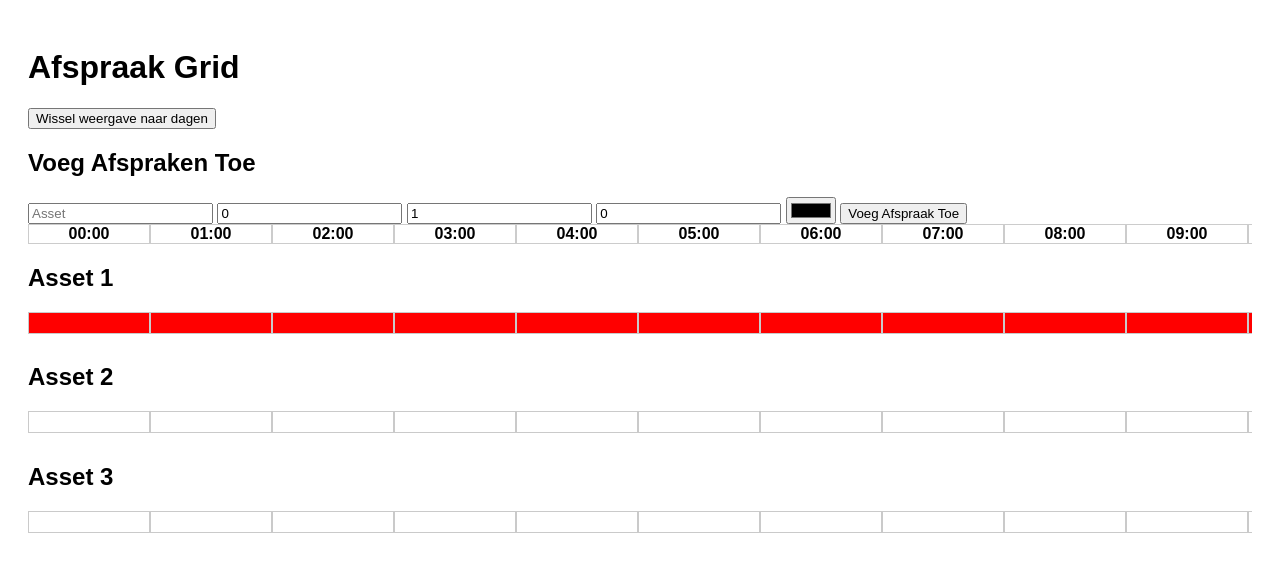
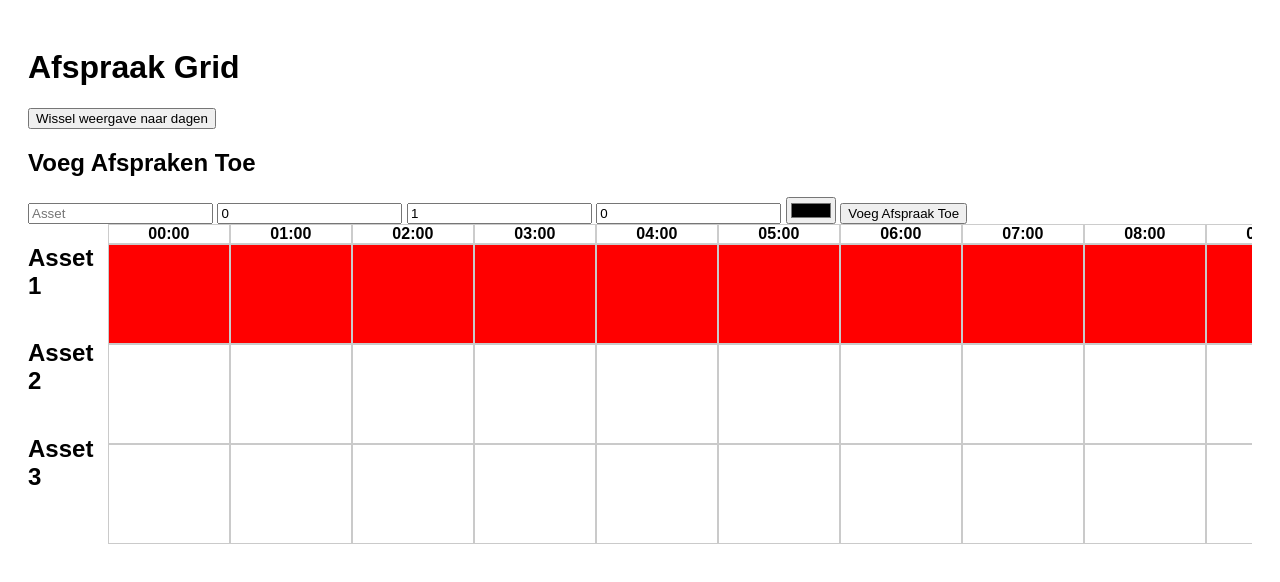
Before and after one commit to LewRobin/planbord, a Svelte app: page / in a window 1280 px wide. Shown: the top 582 px of the page. Built offline with nearby package versions, Linux system fonts and the light colour scheme.

Commit message:
Basic version from POC

```diff
--- a/rollup.config.js
+++ b/rollup.config.js
@@ -37,7 +37,10 @@ export default {
         sourcemap: true,
         format: 'iife',
         name: 'app',
-        file: 'public/build/bundle.js'
+        file: 'public/build/bundle.js',
+        globals: {
+            '@sveltejs/svelte-virtual-list': 'VirtualList' // Voeg deze regel toe
+        }
     },
     plugins: [
         svelte({
@@ -47,15 +50,8 @@ export default {
                 dev: !production
             }
         }),
-        // we'll extract any component CSS out into
-        // a separate file - better for performance
         css({output: 'bundle.css'}),
 
-        // If you have external dependencies installed from
-        // npm, you'll most likely need these plugins. In
-        // some cases you'll need additional configuration -
-        // consult the documentation for details:
-        // https://github.com/rollup/plugins/tree/master/packages/commonjs
         resolve({
             browser: true,
             dedupe: ['svelte'],
@@ -67,17 +63,12 @@ export default {
             inlineSources: !production
         }),
 
-        // In dev mode, call `npm run start` once
-        // the bundle has been generated
         !production && serve(),
-
-        // Watch the `public` directory and refresh the
-        // browser on changes when not in production
         !production && livereload('public'),
-
-        // If we're building for production (npm run build
-        // instead of npm run dev), minify
         production && terser()
+    ],
+    external: [
+        '@sveltejs/svelte-virtual-list' // Markeer als extern
     ],
     watch: {
         clearScreen: false
--- a/src/components/grid/Grid.svelte
+++ b/src/components/grid/Grid.svelte
@@ -2,11 +2,17 @@
     import Row from './Row.svelte';
 
     export let assets: string[];
+
     export let amountOfDays: number;
     export let appointments: { asset: string; startTime: number; endTime: number; day: number; color: string }[];
     export let viewMode: string;
 </script>
-
+<div class="main-container">
+    <div class="asset-container">
+        <h2>Asset 1</h2>
+        <h2>Asset 2</h2>
+        <h2>Asset 3</h2>
+    </div>
     <div class="grid-container">
         <div class="header">
             {#if viewMode === 'hours'}
@@ -27,8 +33,20 @@
             {/each}
         </div>
     </div>
+</div>
+
 
 <style>
+    .main-container {
+        display: flex;
+    }
+
+    .asset-container {
+        display: flex;
+        flex-direction: column;
+        height: 100px;
+    }
+
     .grid-container {
         display: flex;
         flex-direction: column;
--- a/src/components/grid/Row.svelte
+++ b/src/components/grid/Row.svelte
@@ -53,7 +53,6 @@
 </script>
 
 <div class="row">
-    <h2>{asset}</h2>
     <div class="cells">
         {#each cells as cell (cell.key)}
             <Cell {...cell}/>
@@ -65,9 +64,10 @@
     .cells {
         display: flex;
         white-space: nowrap;
+        height: 100px;
     }
 
     .row {
-        margin-bottom: 10px;
+        height: 100px;
     }
 </style>
```
Also changed, not shown: package.json (+4 -3 lines), 1 other file (tests, documents, lock files or other folders). Lines whose indentation alone changed are shown as unchanged.
